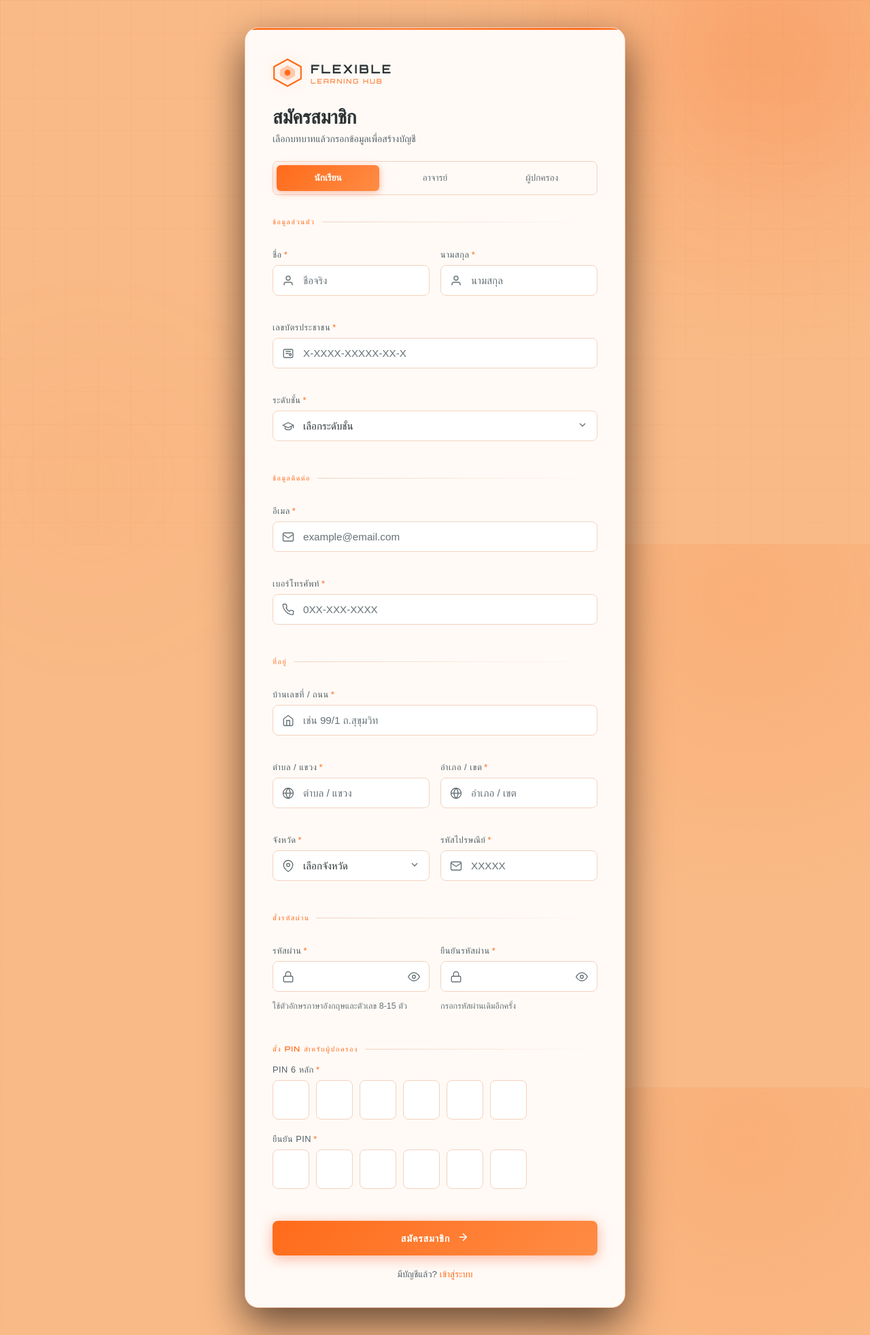
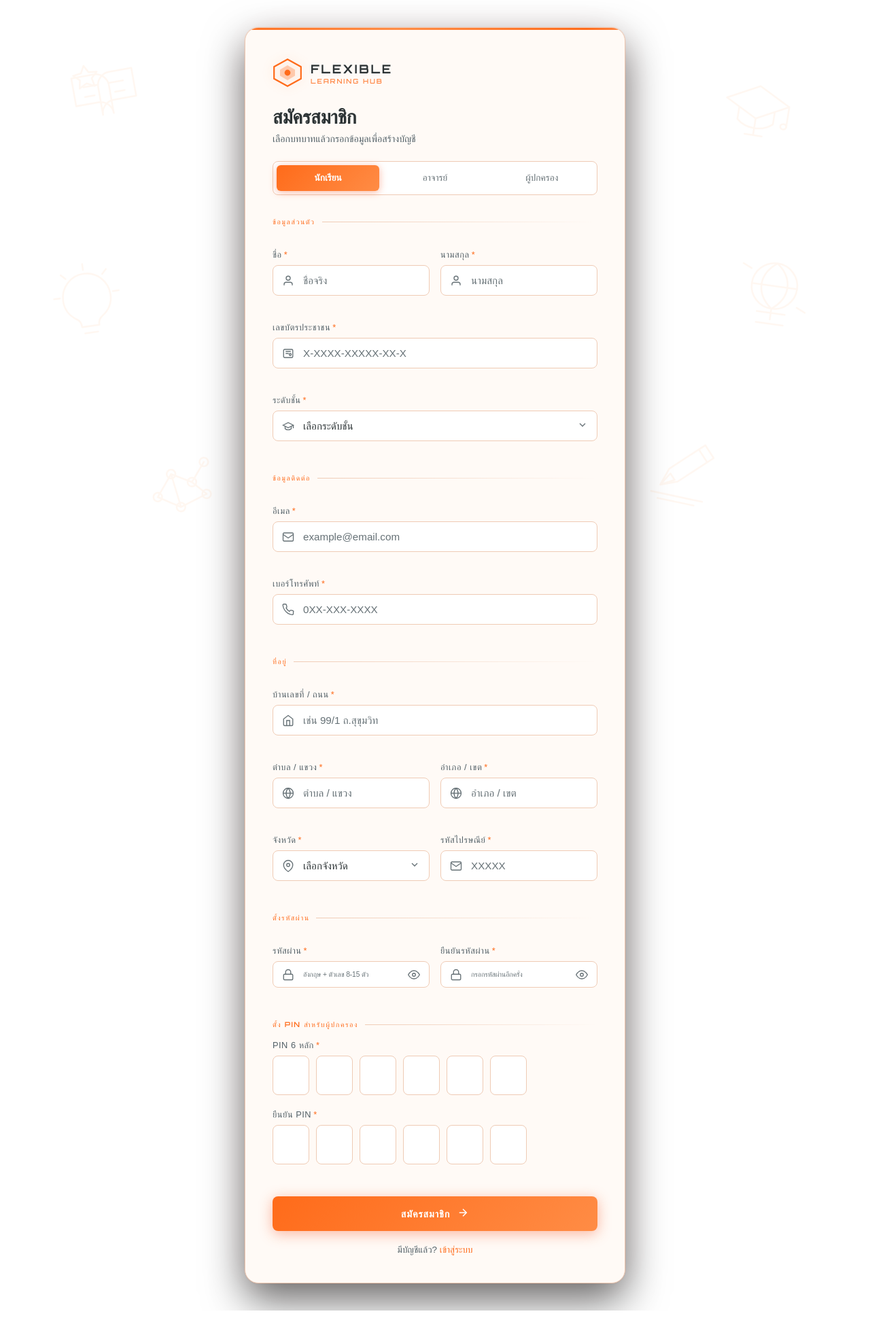
Before and after one commit to markkeza123456-beep/FlexReal, a PHP site: page /regisss.php in a window 1280 px wide. Shown: the whole page at 68% size. After the commit the page ends 1928 px from the top, so only its background shows below. Run offline with PHP 8.4, Linux system fonts and the light colour scheme; some web fonts are replaced.

Commit message:
i
พื้นหลีง

```diff
--- a/regisss.php
+++ b/regisss.php
@@ -7,11 +7,19 @@
   <link rel="preconnect" href="https://fonts.googleapis.com" />
   <link rel="preconnect" href="https://fonts.gstatic.com" crossorigin />
   <link href="https://fonts.googleapis.com/css2?family=Orbitron:wght@600;700;800&family=IBM+Plex+Sans+Thai:wght@300;400;500;600&display=swap" rel="stylesheet" />
+  <link rel="stylesheet" href="theme.css" />
   <link rel="stylesheet" href="regisstu.css" />
-  <link rel="stylesheet" href="theme.css" />
 </head>
 <body>
   <div class="bg-grid"></div>
+  <div class="edu-pattern" aria-hidden="true">
+    <svg class="edu-illustration book book-one" viewBox="0 0 160 140" fill="none"><path d="M24 34h42c13 0 24 11 24 24v52c0-13-11-24-24-24H24zM136 34H94c-13 0-24 11-24 24v52c0-13 11-24 24-24h42z"/><path d="M43 54h27M43 72h18M117 54H90M117 72H99"/><path d="M50 15l7 13 15 2-11 10 3 15-14-7-14 7 3-15-11-10 15-2z"/></svg>
+    <svg class="edu-illustration cap cap-one" viewBox="0 0 160 140" fill="none"><path d="M22 58 80 28l58 30-58 30zM47 72v22c18 16 48 16 66 0V72M138 59v36"/><path d="M138 95c0 7-11 7-11 0 0-6 11-6 11 0zM80 88v31M64 119h32"/></svg>
+    <svg class="edu-illustration bulb bulb-one" viewBox="0 0 160 140" fill="none"><path d="M80 23c-25 0-44 20-44 45 0 16 9 29 21 37 5 3 7 9 7 15h32c0-6 2-12 7-15 12-8 21-21 21-37 0-25-19-45-44-45zM64 120h32M68 132h24"/><path d="M80 5v11M38 20l8 8M122 20l-8 8M20 62h11M129 62h11"/></svg>
+    <svg class="edu-illustration globe globe-one" viewBox="0 0 160 140" fill="none"><circle cx="80" cy="66" r="42"/><path d="M38 66h84M80 24c16 12 24 27 24 42s-8 30-24 42c-16-12-24-27-24-42s8-30 24-42zM54 116h52M80 108v20M55 136h50"/><path d="M18 32l16 7M126 100l16 7"/></svg>
+    <svg class="edu-illustration network network-one" viewBox="0 0 160 140" fill="none"><path d="m32 90 28-40 37 18 25-35M32 90l41 22 49-20M60 50l13 62M97 68l25 24"/><circle cx="32" cy="90" r="8"/><circle cx="60" cy="50" r="8"/><circle cx="97" cy="68" r="8"/><circle cx="122" cy="33" r="8"/><circle cx="73" cy="112" r="8"/><circle cx="122" cy="92" r="8"/></svg>
+    <svg class="edu-illustration pencil pencil-one" viewBox="0 0 160 140" fill="none"><path d="m36 101 10-32 56-56 20 20-56 56zM92 23l20 20M36 101l24-14-10-10z"/><path d="M22 116h96M36 126h68"/></svg>
+  </div>
   <div class="glow-orb orb-1"></div>
   <div class="glow-orb orb-2"></div>
 
@@ -262,13 +270,12 @@
               <span class="input-icon">
                 <svg viewBox="0 0 24 24" fill="none" stroke="currentColor" stroke-width="1.8"><rect x="3" y="11" width="18" height="11" rx="2"/><path d="M7 11V7a5 5 0 0 1 10 0v4"/></svg>
               </span>
-              <input type="password" id="password" name="password" minlength="8" maxlength="15" pattern="(?=.*[A-Za-z])(?=.*[0-9])[A-Za-z0-9]{8,15}" autocomplete="new-password" />
+              <input type="password" id="password" name="password" placeholder="อังกฤษ + ตัวเลข 8-15 ตัว" minlength="8" maxlength="15" pattern="(?=.*[A-Za-z])(?=.*[0-9])[A-Za-z0-9]{8,15}" autocomplete="new-password" />
               <button type="button" class="toggle-pw" id="togglePw1">
                 <svg id="eye1" viewBox="0 0 24 24" fill="none" stroke="currentColor" stroke-width="1.8"><path d="M1 12s4-8 11-8 11 8 11 8-4 8-11 8-11-8-11-8z"/><circle cx="12" cy="12" r="3"/></svg>
               </button>
               <span class="focus-bar"></span>
             </div>
-            <small class="password-hint">ใช้ตัวอักษรภาษาอังกฤษและตัวเลข 8-15 ตัว</small>
             <span class="error-msg" id="password-error"></span>
           </div>
 
@@ -278,13 +285,12 @@
               <span class="input-icon">
                 <svg viewBox="0 0 24 24" fill="none" stroke="currentColor" stroke-width="1.8"><rect x="3" y="11" width="18" height="11" rx="2"/><path d="M7 11V7a5 5 0 0 1 10 0v4"/></svg>
               </span>
-              <input type="password" id="confirm" name="confirm" minlength="8" maxlength="15" pattern="(?=.*[A-Za-z])(?=.*[0-9])[A-Za-z0-9]{8,15}" autocomplete="new-password" />
+              <input type="password" id="confirm" name="confirm" placeholder="กรอกรหัสผ่านอีกครั้ง" minlength="8" maxlength="15" pattern="(?=.*[A-Za-z])(?=.*[0-9])[A-Za-z0-9]{8,15}" autocomplete="new-password" />
               <button type="button" class="toggle-pw" id="togglePw2">
                 <svg id="eye2" viewBox="0 0 24 24" fill="none" stroke="currentColor" stroke-width="1.8"><path d="M1 12s4-8 11-8 11 8 11 8-4 8-11 8-11-8-11-8z"/><circle cx="12" cy="12" r="3"/></svg>
               </button>
               <span class="focus-bar"></span>
             </div>
-            <small class="password-hint">กรอกรหัสผ่านเดิมอีกครั้ง</small>
             <span class="error-msg" id="confirm-error"></span>
           </div>
         </div>
--- a/regisstu.css
+++ b/regisstu.css
@@ -3,10 +3,10 @@
    ============================================ */
 
 :root {
-  --bg:             #f9ba87;
+  --bg:             #ffffff;
   --surface:        #ffffff;
   --card:           #fffaf6;
-  --border:         #f3d2be;
+  --border:         #efcbb5;
   --border-hover:   #ff6b1a;
   --orange:         #ff6b1a;
   --orange-light:   #ff8c45;
@@ -46,26 +46,51 @@ body {
   padding: 40px 20px;
 }
 
-/* ---------- Background Grid ---------- */
+/* ---------- White Background ---------- */
 .bg-grid {
   position: fixed;
   inset: 0;
-  background-image:
-    linear-gradient(rgba(244,81,30,.04) 1px, transparent 1px),
-    linear-gradient(90deg, rgba(244,81,30,.04) 1px, transparent 1px);
-  background-size: 48px 48px;
+  background: none;
   pointer-events: none;
   z-index: 0;
 }
 
+/* Learning-themed line illustrations, shared with the login page. */
+.edu-pattern {
+  position: fixed;
+  inset: 0;
+  overflow: hidden;
+  pointer-events: none;
+  z-index: 0;
+}
+.edu-illustration {
+  position: absolute;
+  width: clamp(112px, 10vw, 180px);
+  height: auto;
+  color: #ffb37b;
+  opacity: .1;
+  stroke: currentColor;
+  stroke-width: 3.2;
+  stroke-linecap: round;
+  stroke-linejoin: round;
+}
+.book-one { top: 10%; left: 7%; transform: rotate(-10deg); }
+.cap-one { top: 13%; right: 8%; transform: rotate(9deg); }
+.bulb-one { top: 48%; left: 5%; transform: rotate(-8deg); }
+.globe-one { top: 46%; right: 6%; transform: rotate(8deg); }
+.network-one { bottom: 4%; left: 16%; transform: rotate(-5deg); }
+.pencil-one { bottom: 6%; right: 16%; transform: rotate(12deg); }
+
+@media (max-width: 760px) {
+  .edu-illustration { opacity: .07; }
+  .network-one, .pencil-one { display: none; }
+  .book-one { left: -8%; }
+  .cap-one { right: -8%; }
+}
+
 /* ---------- Glow Orbs ---------- */
 .glow-orb {
-  position: fixed;
-  border-radius: 50%;
-  filter: blur(80px);
-  pointer-events: none;
-  z-index: 0;
-  animation: orbFloat 8s ease-in-out infinite alternate;
+  display: none;
 }
 .orb-1 {
   width: 500px; height: 500px;
@@ -293,6 +318,15 @@ body {
 }
 .input-wrap input::placeholder,
 .input-wrap textarea::placeholder { color: var(--text-muted); }
+
+/* Keep the password guidance readable without colliding with the eye icon. */
+#password,
+#confirm {
+  font-size: .64rem;
+  letter-spacing: -.01em;
+  padding-right: 42px;
+}
+
 .input-wrap input:focus,
 .input-wrap select:focus,
 .input-wrap textarea:focus {
@@ -589,3 +623,11 @@ body {
   .role-tab svg { display: none; }
   .pin-digit { width: 42px; height: 48px; font-size: 1.1rem; }
 }
+
+/* Keep this registration screen consistent with the white login background. */
+body {
+  background-color: #ffffff !important;
+  background-image: none !important;
+  background-size: auto !important;
+  background-attachment: fixed !important;
+}
```
Also changed, not shown: forgot_password.php (+8 -0 lines).
